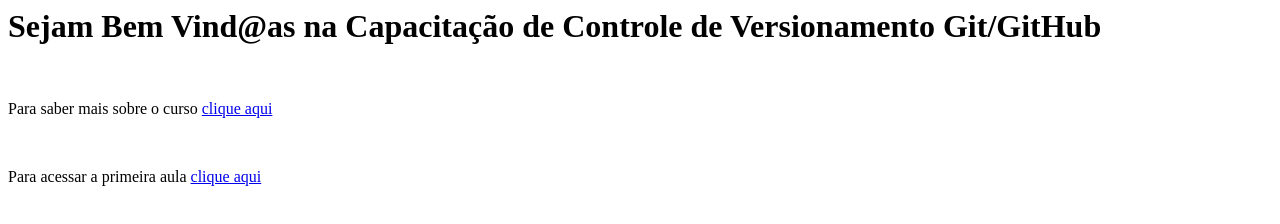
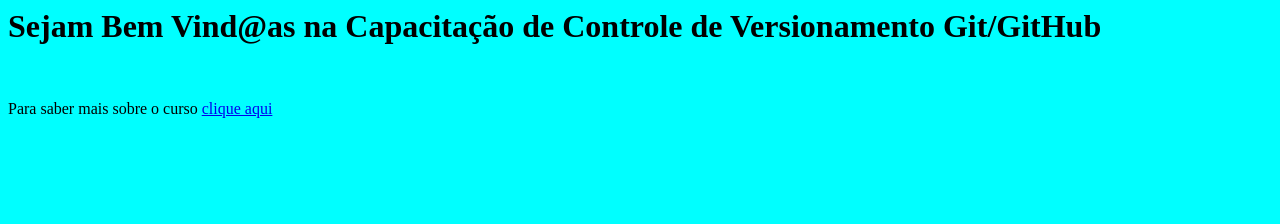
Before and after one commit to Quiteria-Danno/CapacitacaoGit, a plain HTML site: page index.html in a window 1280 px wide. Drawn offline with Linux system fonts and the light colour scheme.

Commit message:
Update index.html
Alteração da cor de fundo da pagina.

```diff
--- a/index.html
+++ b/index.html
@@ -7,6 +7,6 @@
     <br>
     <p>Para saber mais sobre o curso <a href="./sobre.html">clique aqui </a></p>
     <br>
-    <p>Para acessar a primeira aula <a href="./aula1.html">clique aqui </a></p>
+    <body style="background-color: cyan">
   </body>
 </html>
```
